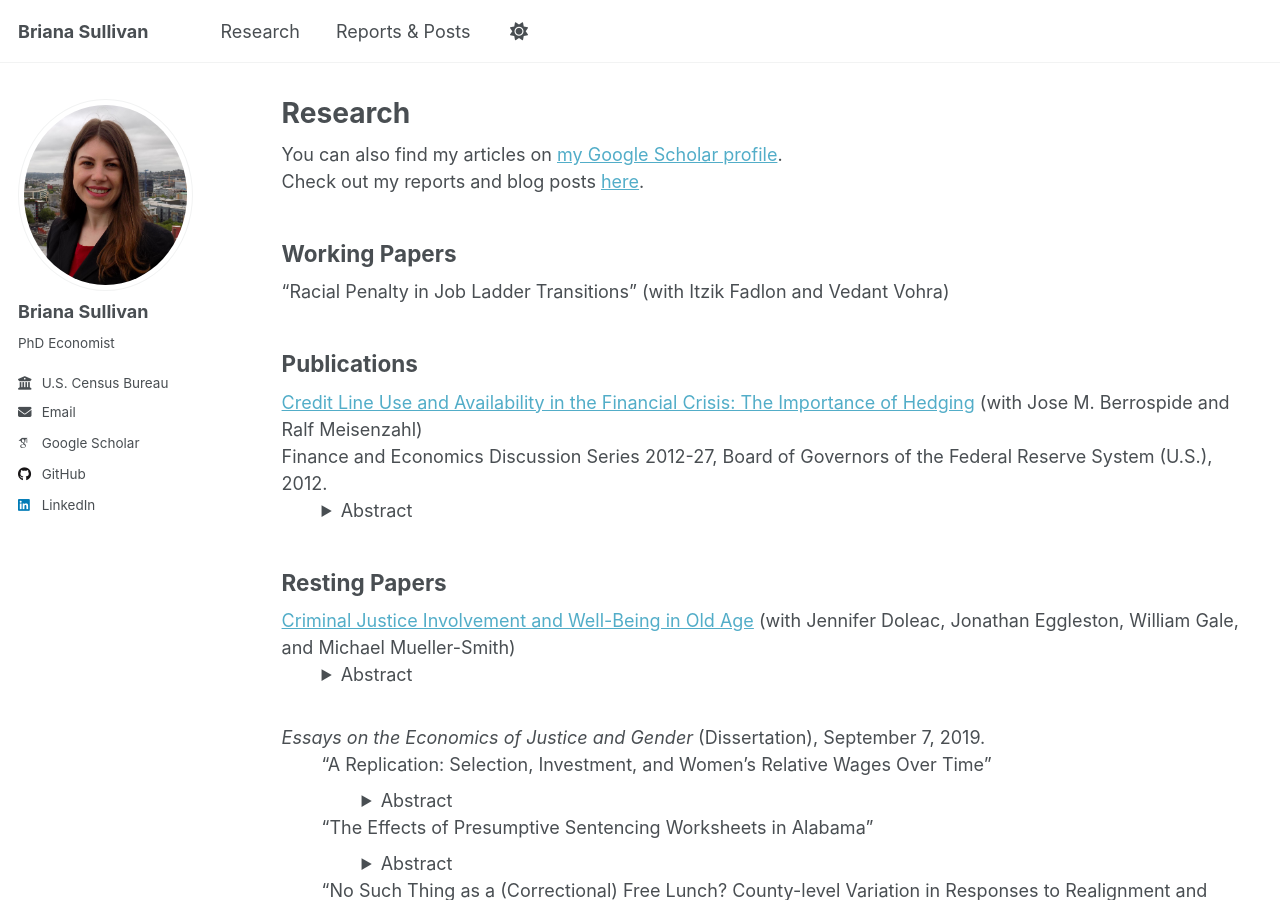
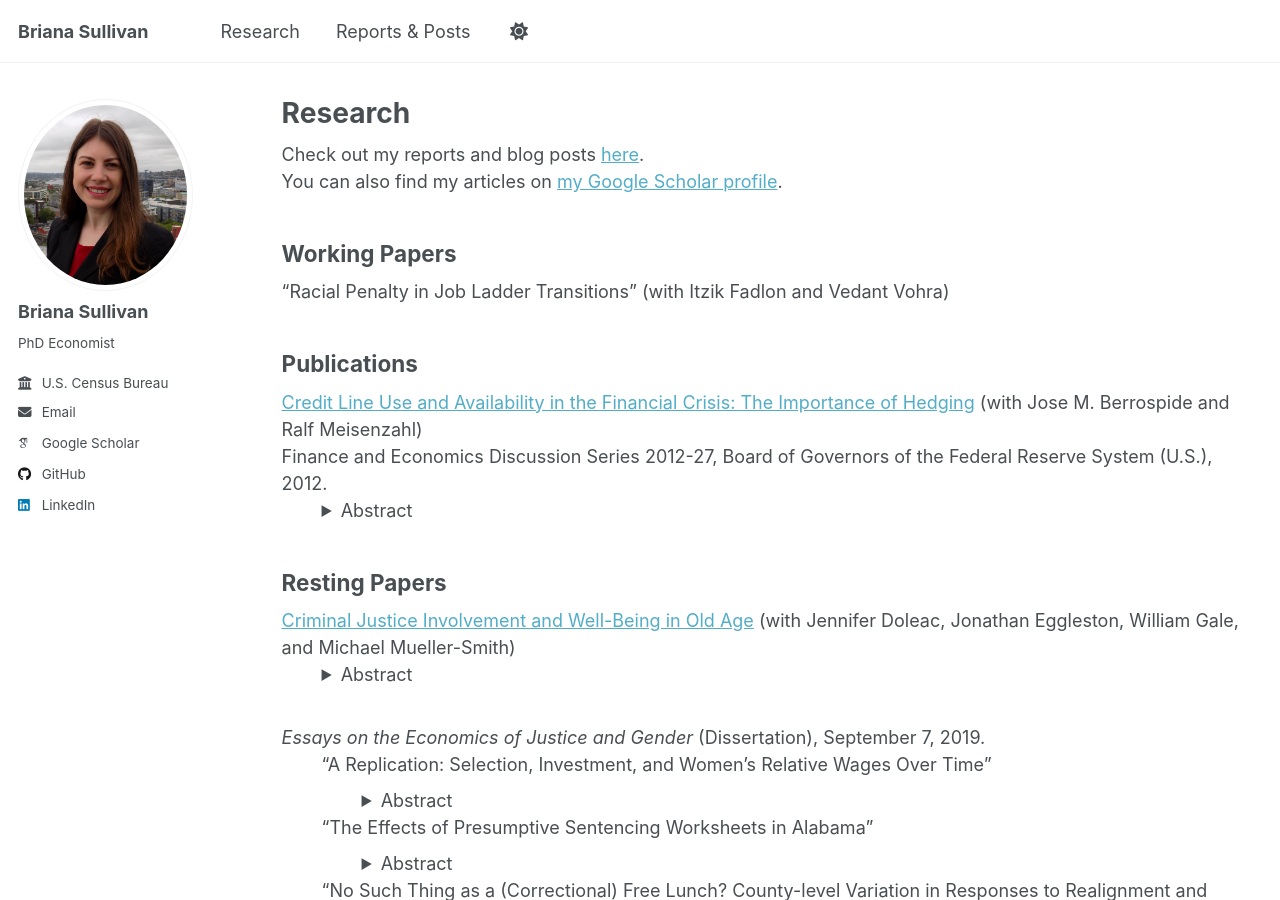
Before and after one commit to bdsullivan-econ/bdsullivan-econ.github.io, a Jekyll site: the page built from _pages/research.html, in a window 1280 px wide and 900 px high. Built offline with Jekyll 4.4.1, drawn with Linux system fonts in a browser that asks for light colours; some web fonts are replaced.

Commit message:
Update research.html

```diff
--- a/_pages/research.html
+++ b/_pages/research.html
@@ -6,10 +6,11 @@ author_profile: true
 last_modified_at:   2025-04-29
 ---
 
+ <div class="wordwrap">Check out my reports and blog posts <a href="/posts/">here</a>.</div>
 {% if site.author.googlescholar %}
   <div class="wordwrap">You can also find my articles on <a href="{{site.author.googlescholar}}">my Google Scholar profile</a>.</div>
 {% endif %}
- <div class="wordwrap">Check out my reports and blog posts <a href="/posts/">here</a>.</div>
+
 {% include base_path %}
 
 <!DOCTYPE html>
```
